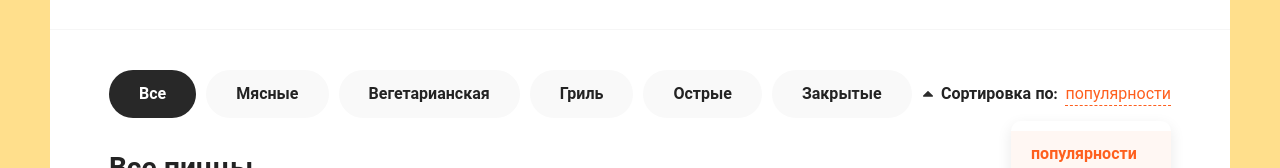
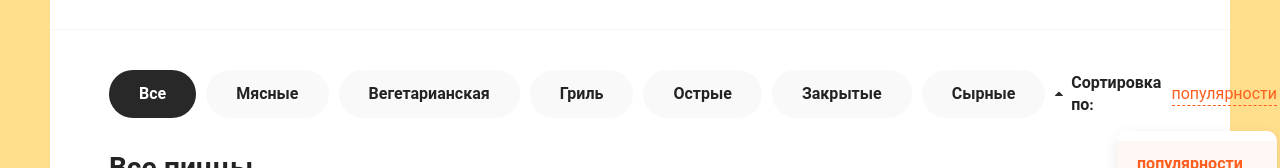
Before and after one commit to SuleymYovloy/react-pizza, a React (Create React App) app: page / in a window 1280 px wide. Shown: the part 155-323 px from the top of the page. Built offline with nearby package versions, Linux system fonts and the light colour scheme.

Commit message:
Написал компонент Categories

```diff
--- a/src/components/Categories.jsx
+++ b/src/components/Categories.jsx
@@ -10,6 +10,7 @@ function Categories() {
         <li>Гриль</li>
         <li>Острые</li>
         <li>Закрытые</li>
+        <li>Сырные</li>
       </ul>
     </div>
   );
```
